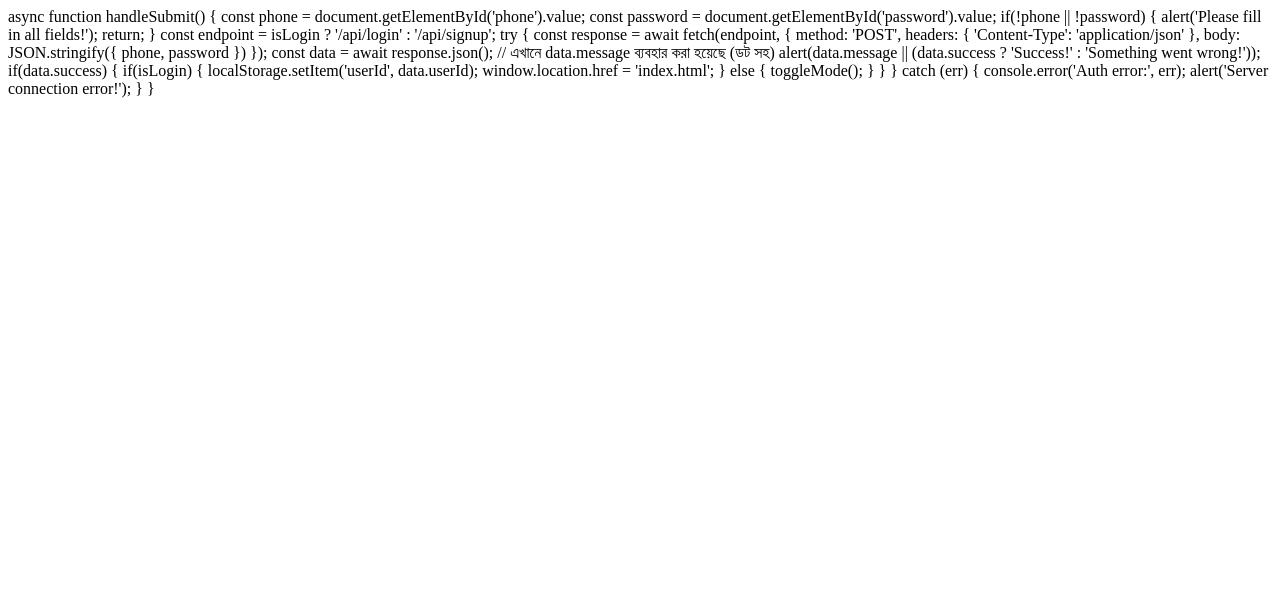
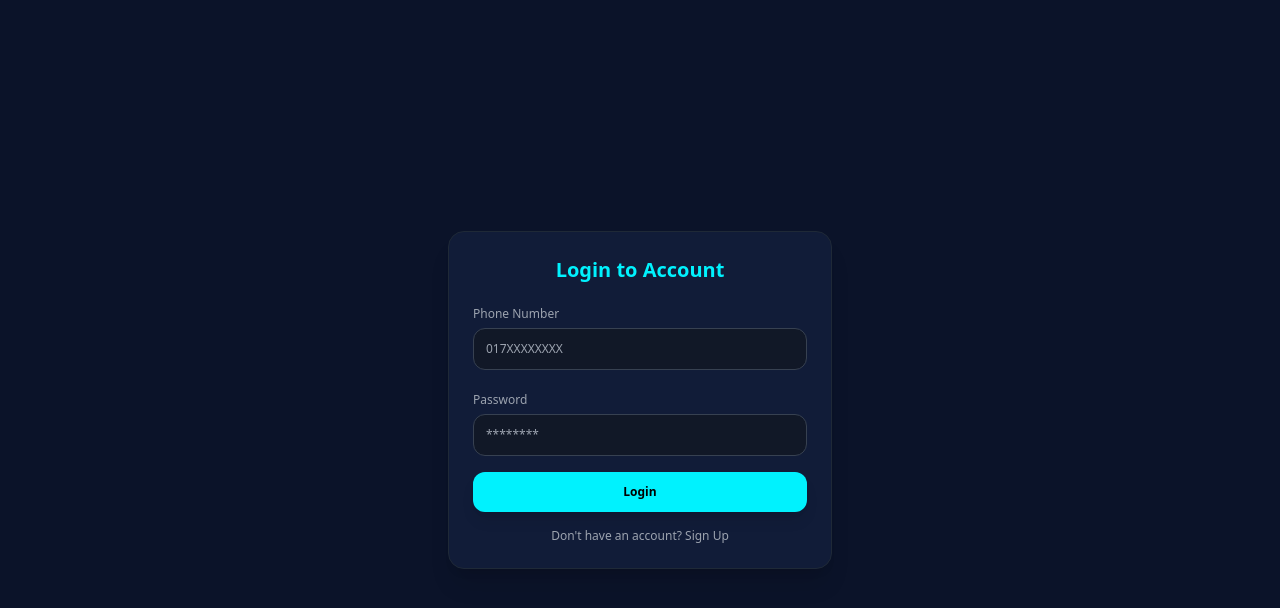
Before and after one commit to abulb0865-svg/ai-investment-app, a website: page public/login.html in a window 1280 px wide. Drawn offline with nearby package versions, Linux system fonts and the light colour scheme.

Commit message:
Update login.html

```diff
--- a/public/login.html
+++ b/public/login.html
@@ -1,8 +1,39 @@
+<!DOCTYPE html>
+<html lang="en">
+<head>
+    <meta charset="UTF-8">
+    <meta name="viewport" content="width=device-width, initial-scale=1.0">
+    <title>Login / Sign Up</title>
+    <script src="https://cdn.tailwindcss.com"></script>
+</head>
+<body class="bg-[#0b1329] text-white font-sans flex items-center justify-center min-h-screen px-4">
+    <div class="bg-[#111c38] p-6 rounded-2xl border border-gray-800 w-full max-w-sm space-y-4 shadow-xl">
+        <h2 id="formTitle" class="text-xl font-bold text-center text-[#00f2fe]">Login to Account</h2>
+        <div class="space-y-1">
+            <label class="text-xs text-gray-400">Phone Number</label>
+            <input type="text" id="phone" placeholder="017XXXXXXXX" class="w-full bg-gray-900 border border-gray-700 p-3 rounded-xl text-xs text-white">
+        </div>
+        <div class="space-y-1">
+            <label class="text-xs text-gray-400">Password</label>
+            <input type="password" id="password" placeholder="********" class="w-full bg-gray-900 border border-gray-700 p-3 rounded-xl text-xs text-white">
+        </div>
+        <button onclick="handleSubmit()" id="submitBtn" class="w-full bg-[#00f2fe] text-black font-bold py-3 rounded-xl text-xs shadow-lg">Login</button>
+        <p class="text-center text-xs text-gray-400 cursor-pointer" onclick="toggleMode()">
+            <span id="toggleText">Don't have an account? Sign Up</span>
+        </p>
+    </div>
+    <script>
+        let isLogin = true;
+        function toggleMode() {
+            isLogin = !isLogin;
+            document.getElementById('formTitle').innerText = isLogin ? 'Login to Account' : 'Create New Account';
+            document.getElementById('submitBtn').innerText = isLogin ? 'Login' : 'Sign Up';
+            document.getElementById('toggleText').innerText = isLogin ? "Don't have an account? Sign Up" : "Already have an account? Login";
+        }
         async function handleSubmit() {
             const phone = document.getElementById('phone').value;
             const password = document.getElementById('password').value;
             if(!phone || !password) { alert('Please fill in all fields!'); return; }
-
             const endpoint = isLogin ? '/api/login' : '/api/signup';
             try {
                 const response = await fetch(endpoint, {
@@ -12,7 +43,6 @@
                 });
                 const data = await response.json();
 
-                // এখানে data.message ব্যবহার করা হয়েছে (ডট সহ)
                 alert(data.message || (data.success ? 'Success!' : 'Something went wrong!'));
 
                 if(data.success) {
@@ -28,3 +58,6 @@
                 alert('Server connection error!');
             }
         }
+    </script>
+</body>
+</html>
```
